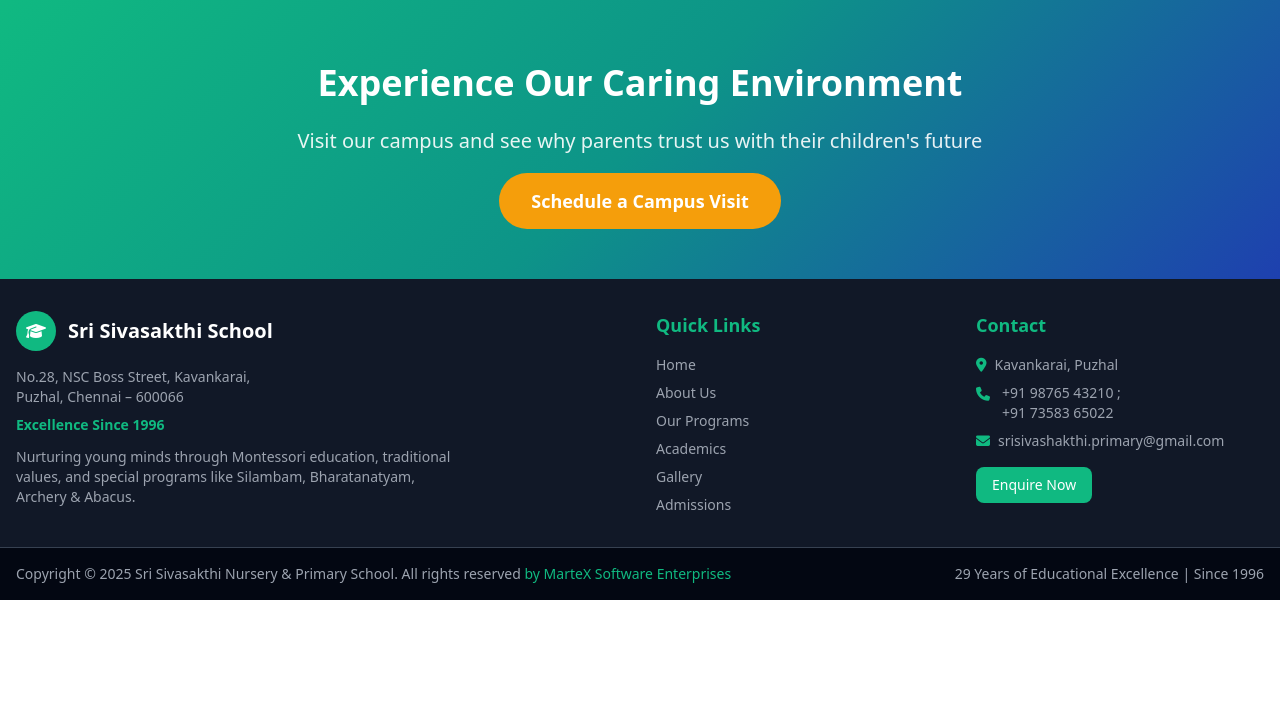
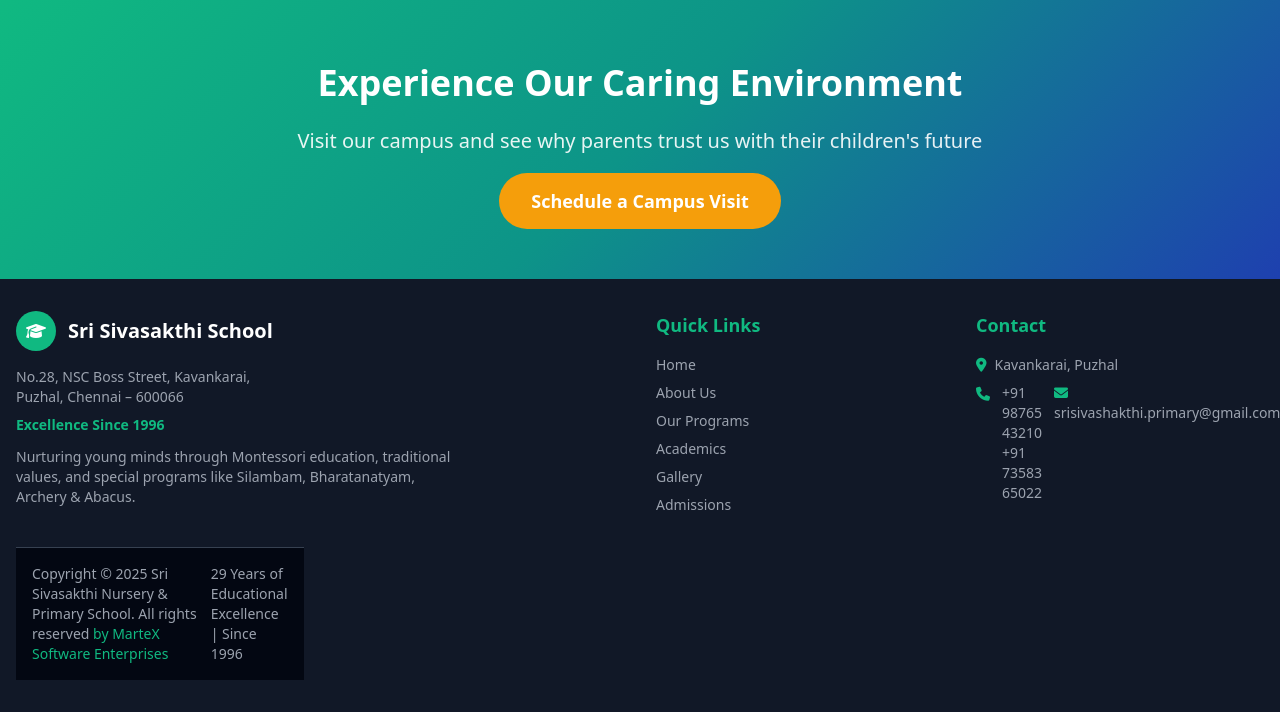
Before and after one commit to madhumitha0511/sivasakthi, a Flask app: page /about in a window 1280 px wide; the page is wider, and only the part inside the window is pictured. Shown: the part 3809-4521 px from the top of that part. Before the commit the page ends 4409 px from the top of that part, so only its background shows below. Run offline with Flask 3, Linux system fonts and the light colour scheme; some libraries are stand-ins or nearby versions.

Commit message:
Update footer.html

```diff
--- a/templates/footer.html
+++ b/templates/footer.html
@@ -54,14 +54,12 @@
   <!-- Phone Icon -->
   <i class="fas fa-phone text-emerald-custom mt-1"></i>
 
-  <!-- Phone Numbers -->
-  <div class="flex flex-col">
-    <a href="tel:+919876543210" class="hover:underline">+91 98765 43210 ;</a>
-    <a href="tel:+917358365022" class="hover:underline">+91 73583 65022</a>
-  </div>
+ <!-- Phone Numbers -->
+<div class="flex flex-col">
+  <a href="tel:+919876543210" class="hover:underline">+91 98765 43210</a>
+  <a href="tel:+917358365022" class="hover:underline">+91 73583 65022</a>
 </div>
 
-</div>
 
                     <p><i class="fas fa-envelope text-emerald-custom mr-2"></i>srisivashakthi.primary@gmail.com</p>
                 </div>
```
